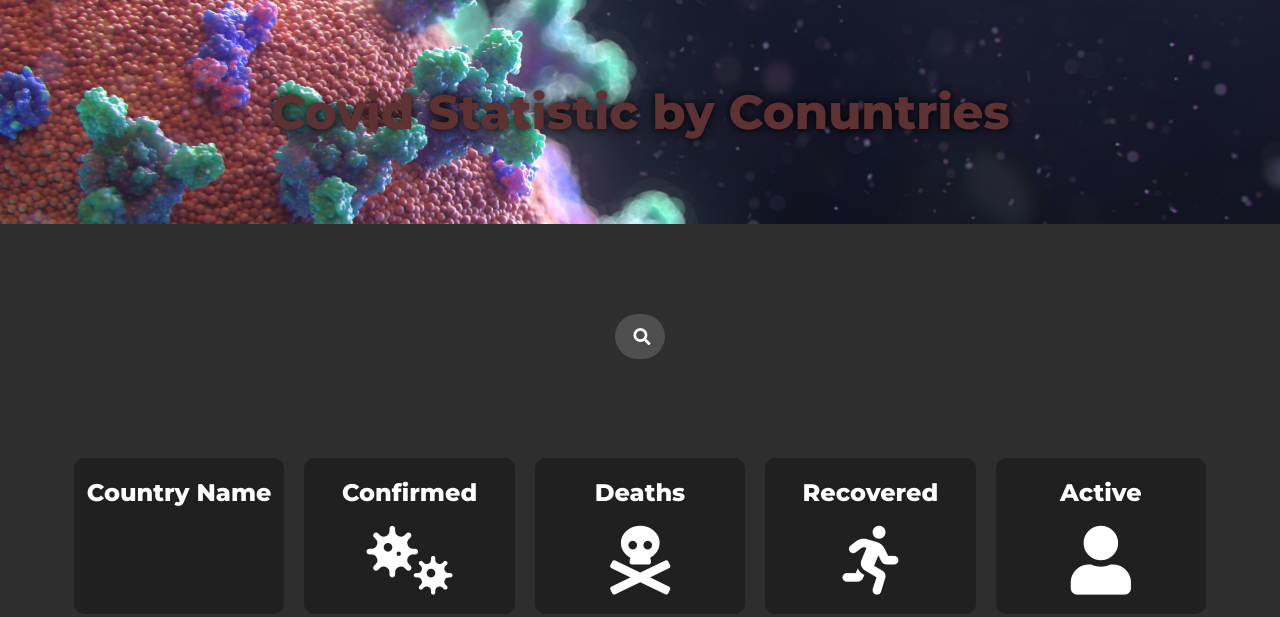
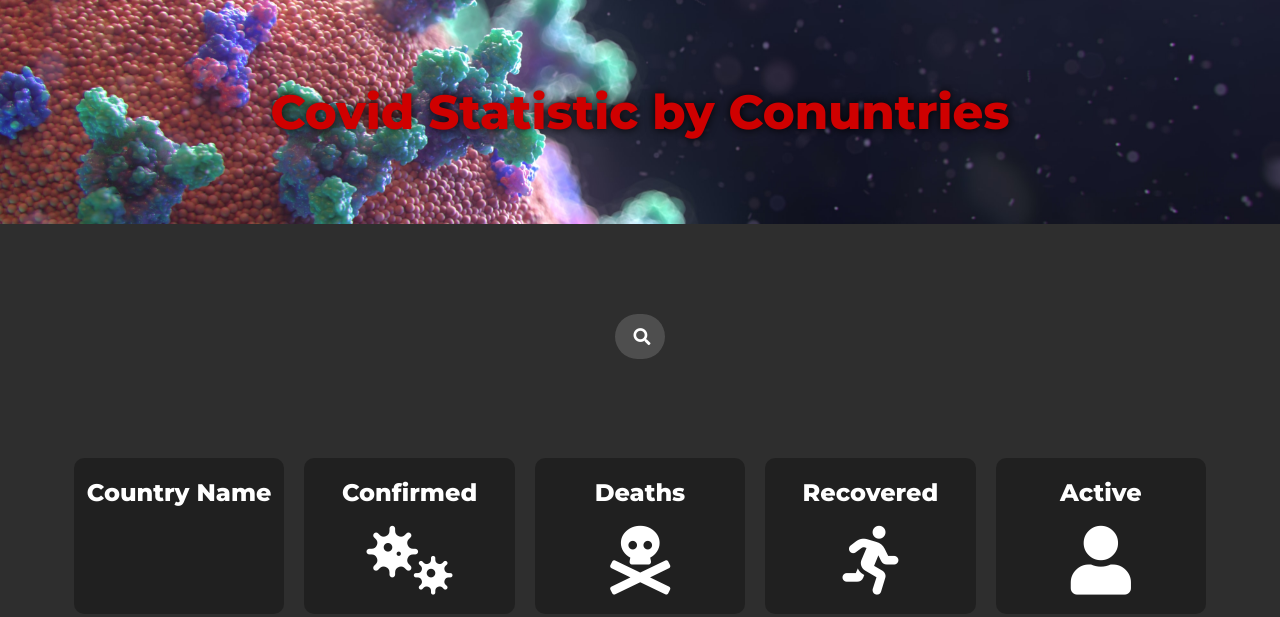
Before and after one commit to astonaqulovsukhrob/covid-19, a plain HTML site: page index.html in a window 1280 px wide. Shown: the top 617 px of the page. Drawn offline with Linux system fonts and the light colour scheme; no server answers.

Commit message:
Update style.css

```diff
--- a/css/style.css
+++ b/css/style.css
@@ -15,7 +15,7 @@ header {
   background-size: cover;
   background-repeat: no-repeat;
   background-position: center;
-  color: rgb(94, 50, 50);
+  color: rgb(207, 0, 0);
   text-shadow: 0 0 10px #000;
 }
 
```
